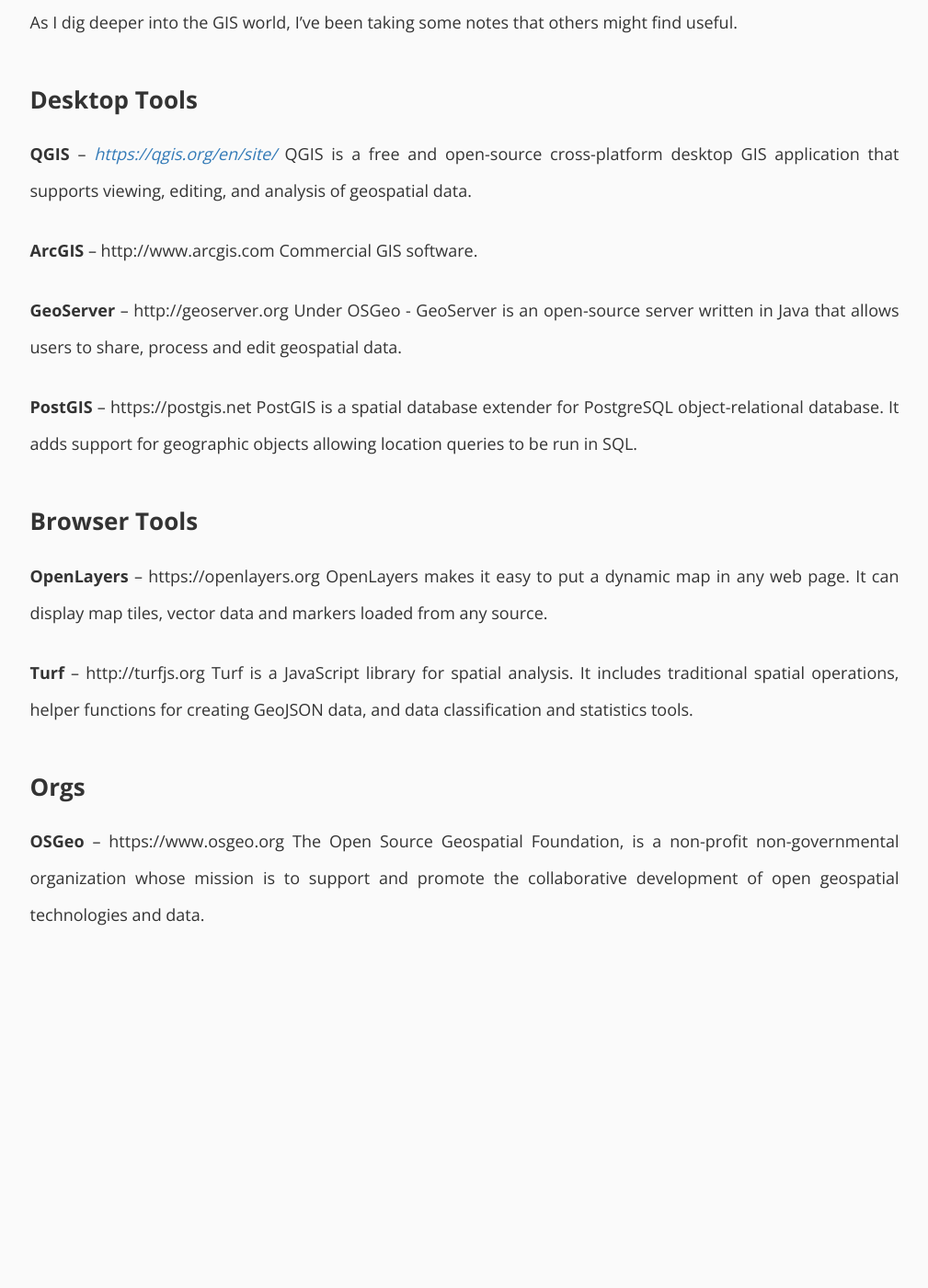
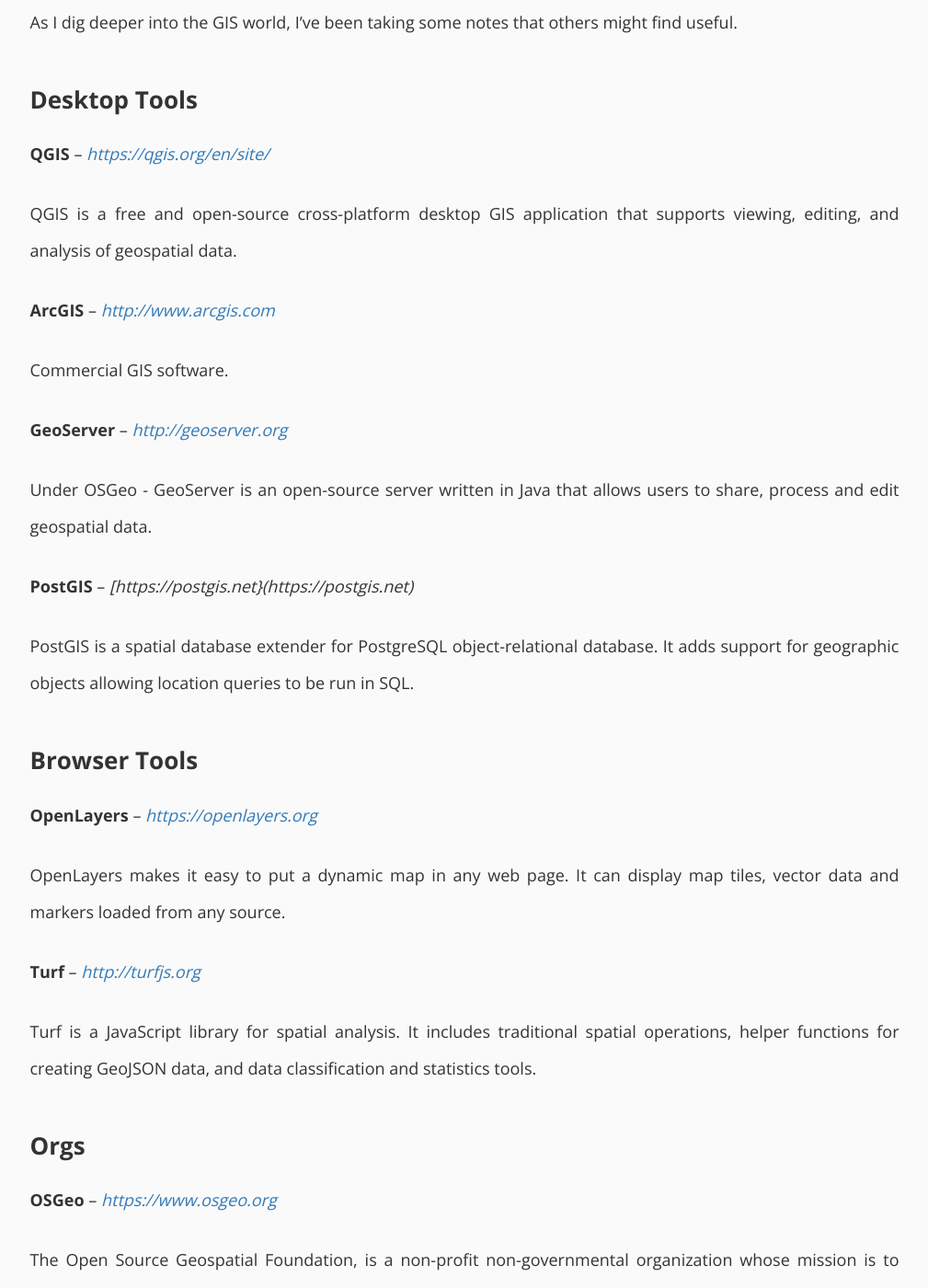
Before and after one commit to reustle/reustle, a Jekyll site: the page built from _posts/2018-07-21-gis-notes.md, in a window 1280 px wide and 1400 px high, scrolled down 256 px. Shown: the whole window at 92% size, without its empty margins (135-1144 px from the left). Built offline with Jekyll 4.4.1, drawn with Linux system fonts in a browser that asks for light colours; before the commit the page ends 1345 px from its top, so only the background shows below that; some of the changed lines change nothing that is shown; some of the changed text lies outside the part shown.

Commit message:
Update 2018-07-21-gis-notes.md

```diff
--- a/_posts/2018-07-21-gis-notes.md
+++ b/_posts/2018-07-21-gis-notes.md
@@ -10,25 +10,39 @@
 ## Desktop Tools
 
 **QGIS** – *[https://qgis.org/en/site/](https://qgis.org/en/site/)*
+
 QGIS is a free and open-source cross-platform desktop GIS application that supports viewing, editing, and analysis of geospatial data.
 
-**ArcGIS** – http://www.arcgis.com
+
+**ArcGIS** – *[http://www.arcgis.com](http://www.arcgis.com)*
+
 Commercial GIS software.
 
-**GeoServer** – http://geoserver.org
+
+**GeoServer** – *[http://geoserver.org](http://geoserver.org)*
+
 Under OSGeo - GeoServer is an open-source server written in Java that allows users to share, process and edit geospatial data.
 
-**PostGIS** – https://postgis.net
+
+**PostGIS** – *[https://postgis.net}(https://postgis.net)*
+
 PostGIS is a spatial database extender for PostgreSQL object-relational database. It adds support for geographic objects allowing location queries to be run in SQL.
 
+
 ## Browser Tools
-**OpenLayers** – https://openlayers.org
+
+**OpenLayers** – *[https://openlayers.org](https://openlayers.org)*
+
 OpenLayers makes it easy to put a dynamic map in any web page. It can display map tiles, vector data and markers loaded from any source.
 
-**Turf** – http://turfjs.org
+
+**Turf** – *[http://turfjs.org](http://turfjs.org)*
+
 Turf is a JavaScript library for spatial analysis. It includes traditional spatial operations, helper functions for creating GeoJSON data, and data classification and statistics tools.
 
 
 ## Orgs
-**OSGeo** – https://www.osgeo.org
+
+**OSGeo** – *[https://www.osgeo.org](https://www.osgeo.org)*
+
 The Open Source Geospatial Foundation, is a non-profit non-governmental organization whose mission is to support and promote the collaborative development of open geospatial technologies and data.
```
